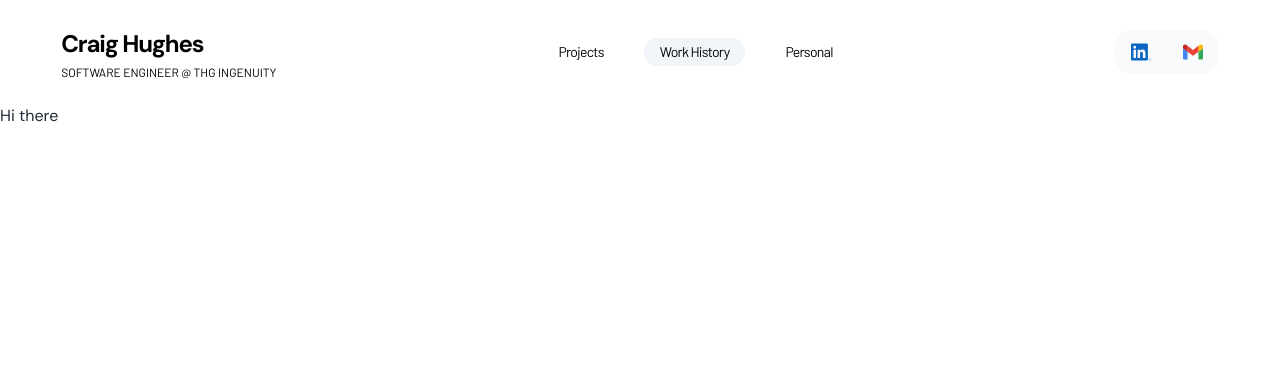
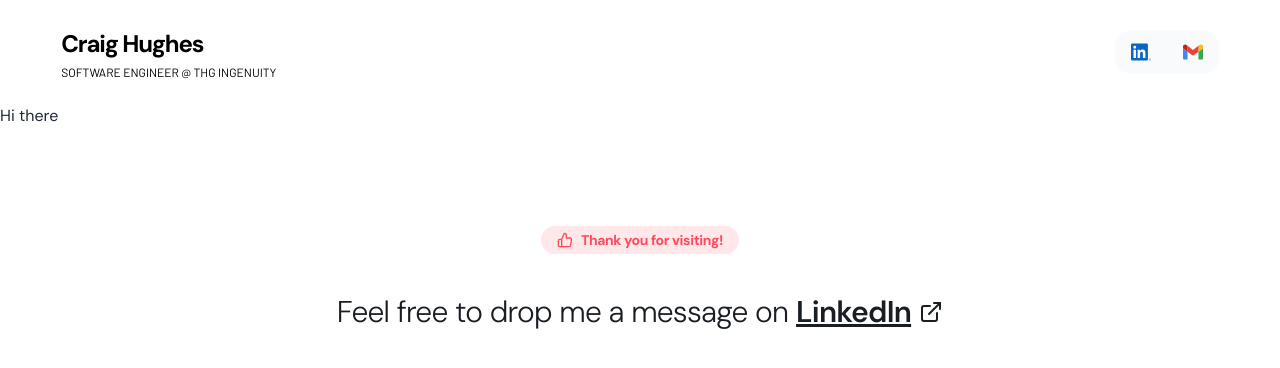
Before and after one commit to craigmhughes/portfolio2023, a Next.js app: page /work-history in a window 1280 px wide. Shown: the top 368 px of the page. Built offline with nearby package versions, Linux system fonts and the light colour scheme.

Commit message:
fix: project card images

```diff
--- a/components/Header/DesktopHeader.tsx
+++ b/components/Header/DesktopHeader.tsx
@@ -1,7 +1,6 @@
 import Head from 'next/head';
 import Image from 'next/image';
 import Link from 'next/link';
-import {useRouter} from 'next/router';
 import type {ReactElement} from 'react';
 
 import Gmail from '@/assets/gmail.svg';
@@ -9,14 +8,16 @@ import Linkedin from '@/assets/linkedin.svg';
 
 import type {HeaderInterface} from './types';
 
-const navItems = [
-    {href: '/', label: 'Projects'},
-    {href: '/work-history', label: 'Work History'},
-    {href: '/personal', label: 'Personal'},
-];
+// import {useRouter} from 'next/router';
+
+// const navItems = [
+//     {href: '/', label: 'Projects'},
+//     {href: '/work-history', label: 'Work History'},
+//     {href: '/personal', label: 'Personal'},
+// ];
 
 export default function DesktopHeader({navigation, hasTopNotification}: HeaderInterface): ReactElement {
-    const router = useRouter();
+    // const router = useRouter();
 
     return (
         <header
@@ -34,7 +35,7 @@ export default function DesktopHeader({navigation, hasTopNotification}: HeaderIn
                 </Link>
             </div>
             <div>
-                {!navigation ? (
+                {/* {!navigation ? (
                     <Link href="mailto:hghscraig@gmail.com" className="text-sm link">
                         hghscraig@gmail.com
                     </Link>
@@ -54,7 +55,7 @@ export default function DesktopHeader({navigation, hasTopNotification}: HeaderIn
                             );
                         })}
                     </nav>
-                )}
+                )} */}
             </div>
             {navigation && (
                 <ul className="menu menu-horizontal bg-slate-50 rounded-box">
@@ -64,6 +65,7 @@ export default function DesktopHeader({navigation, hasTopNotification}: HeaderIn
                             href="https://uk.linkedin.com/in/craig-m-hughes"
                             target="_blank"
                             rel="noreferrer"
+                            id="linkedInNavItem"
                         >
                             <Image src={Linkedin.src} alt="Linkedin Logo" className="h-5 w-5" height={20} width={20} />
                             <div className="absolute top-10 -left-4 cursor-pointer opacity-0 p-4 group-hover:opacity-100 transition-all">
--- a/components/Layout/index.tsx
+++ b/components/Layout/index.tsx
@@ -1,6 +1,7 @@
 import Head from 'next/head';
 import React from 'react';
 import type {PropsWithChildren} from 'react';
+import {ExternalLink, ThumbsUp} from 'react-feather';
 
 import Header from '../Header';
 
@@ -17,6 +18,23 @@ const Layout: React.FC<LayoutProps> = ({children, disableNav}): JSX.Element => (
         {!disableNav && <Header navigation />}
 
         {children}
+
+        <footer className="footer footer-center rounded h-[300px] flex items-center justify-center flex-col">
+            <p className="badge text-md h-auto bg-follyLight text-folly px-4 py-1 font-bold tracking-tight border-0 flex">
+                <ThumbsUp className="h-4 w-4" /> Thank you for visiting!
+            </p>
+            <a
+                href="https://www.linkedin.com/in/craig-m-hughes/"
+                target="_blank"
+                rel="noreferrer"
+                className="flex text-midnight text-3xl font-light tracking-tight flex-col md:flex-row"
+            >
+                Feel free to drop me a message on
+                <span className="underline font-semibold flex items-center gap-2">
+                    LinkedIn <ExternalLink />
+                </span>
+            </a>
+        </footer>
     </>
 );
 
--- a/components/ProjectCard.tsx
+++ b/components/ProjectCard.tsx
@@ -25,28 +25,32 @@ function ProjectCard({...props}: ProjectInterface): JSX.Element {
                 if (!props.expanded && props.setActiveProject) props.setActiveProject({...props});
             }}
             className={`
-                reset card bg-base-100 shadow-xl overflow-hidden masonry-item w-full h-full cursor-pointer
+                reset card bg-base-100 shadow-xl overflow-hidden masonry-item w-full h-fit md:h-full cursor-pointer max-w-[400px] md:max-w-[800px] mx-auto
                 ${props.expanded ? 'flex flex-col md:flex-row max-w-[800px]' : ''}
-                ${props.large && !props.expanded ? 'flex flex-col md:flex-row col-[span_2]' : 'row-[span_2]'}
+                ${props.large && !props.expanded ? 'flex flex-col md:flex-row col-[span_2]' : 'lg:row-[span_2]'}
             `}
         >
             <figure
-                className={`relative bg-cover bg-[center_left_-6rem] rounded-none  ${
+                className={`relative bg-cover bg-[center_left_-6rem] rounded-none min-h-[200px]  ${
                     figureLg ? 'w-full h-full' : 'min-h-[200px] w-full h-auto'
-                } ${props.expanded ? 'min-w-[400px] h-auto' : ''}`}
+                } ${props.expanded ? 'min-w-[400px] h-auto min-h-[350px]' : ''}`}
             >
                 {imageArray ? (
-                    <div className="relative h-full w-full">
-                        <div className="carousel w-full h-full">
+                    <div className="relative h-full w-full min-h-[350px]">
+                        <div className="carousel w-full h-full min-h-[350px]">
                             {imageArray.map((img) => (
                                 <div
                                     id={`item${imageArray.indexOf(img)}`}
-                                    className="carousel-item w-full h-full"
+                                    className="carousel-item w-full h-full min-h-[350px]"
                                     key={img.alt}
                                 >
                                     {/* Daisy UI uses img rather than Image. */}
                                     {/* eslint-disable-next-line */}
-                                    <img className="object-cover h-full w-full" src={img.src} alt={img.alt} />
+                                    <img
+                                        className="object-cover h-full w-full min-h-[350px]"
+                                        src={img.src}
+                                        alt={img.alt}
+                                    />
                                 </div>
                             ))}
                         </div>
--- a/components/homepage/Content.tsx
+++ b/components/homepage/Content.tsx
@@ -31,7 +31,7 @@ const Content: React.FC<PropsWithChildren> = () => {
             </AnimatePresence>
 
             <div className="max-w-screen-2xl mx-auto my-10 relative">
-                <div className="grid grid-cols-4 gap-4">
+                <div className="flex flex-col md:grid grid-cols-1 md:grid-cols-2 lg:grid-cols-4 gap-8 md:gap-4 scale-[0.9]">
                     {projects.map((project) => (
                         <ProjectCard {...project} key={project.title} setActiveProject={setActiveProject} />
                     ))}
--- a/components/keyboard/KeyboardScreen.tsx
+++ b/components/keyboard/KeyboardScreen.tsx
@@ -102,7 +102,7 @@ export default function KeyboardScreen(): ReactElement {
                 className="absolute z-10 text-black w-full h-full max-w-screen-2xl px-8"
                 data-testid="canvas-content-wrapper"
             >
-                <Header />
+                <Header navigation />
 
                 <div
                     data-testid="welcome-message"
--- a/styles/globals.css
+++ b/styles/globals.css
@@ -72,3 +72,7 @@ body > div {
     -ms-overflow-style: none; /* IE and Edge */
     scrollbar-width: none; /* Firefox */
 }
+
+#linkedInNavItem .LI-profile-badge {
+    background-color: transparent;
+}
--- a/tailwind.config.js
+++ b/tailwind.config.js
@@ -30,6 +30,7 @@ module.exports = {
                 emeraldLight: '#A0EECC',
                 emeraldDark: '#188857',
                 folly: '#FF495C',
+                follyLight: '#ffe7ea',
                 daisy: '#F7E733',
                 salmon: '#E86A92',
                 rust: '#EB5E28',
```
